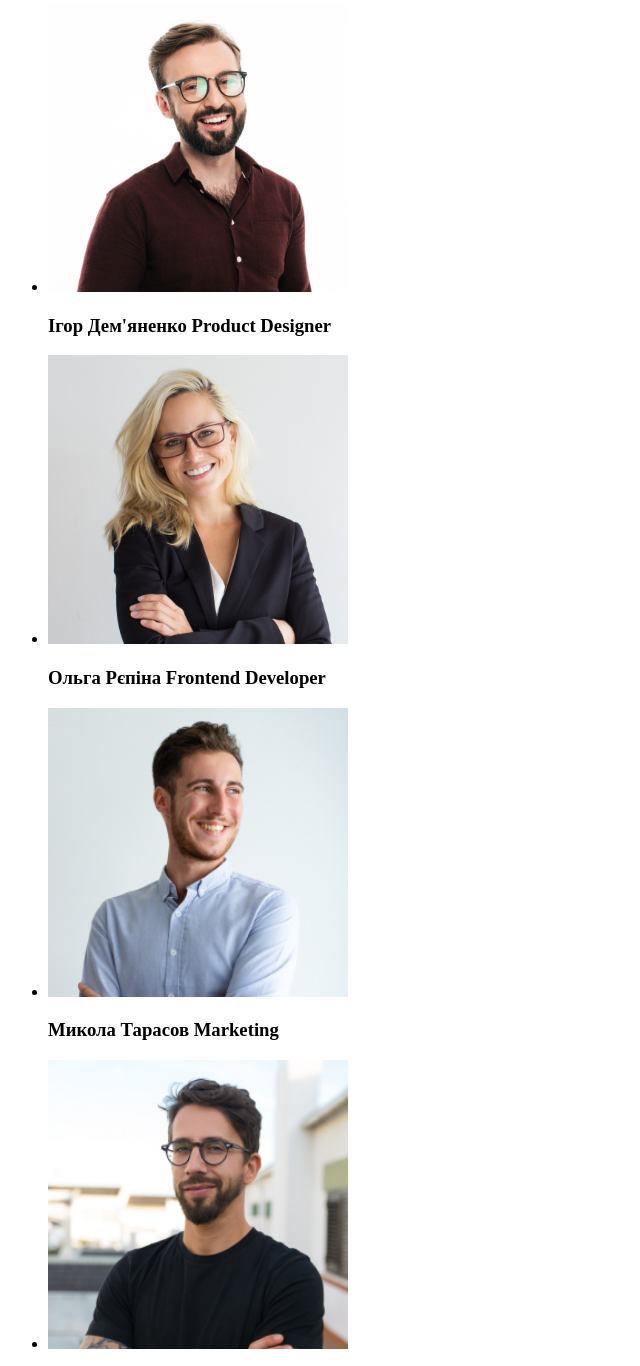
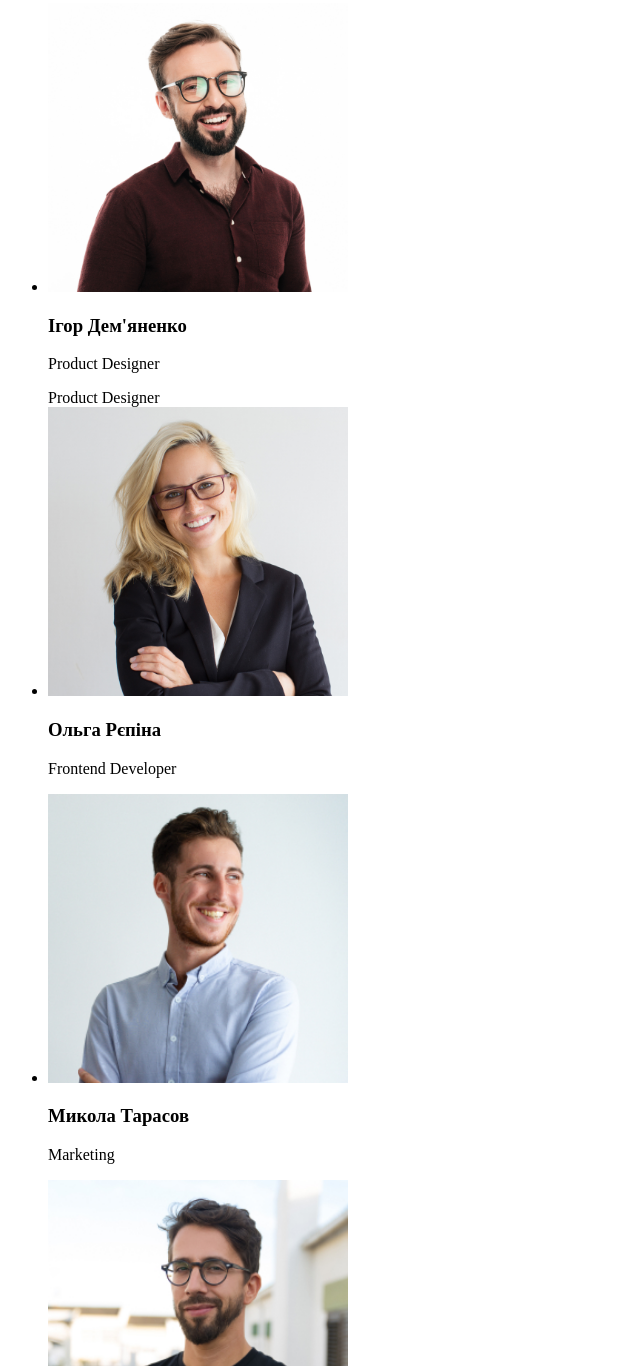
Before and after one commit to GeloPerk/goit-markup-hw-01, a plain HTML site: page index.html in a window 1280 px wide. Shown: the part 1434-2800 px from the top of the page, without its empty margins (0-640 px from the left). Drawn offline with Linux system fonts and the light colour scheme.

Commit message:
correckt 0.1010101

```diff
--- a/index.html
+++ b/index.html
@@ -32,7 +32,7 @@
         <main class="main-info">
             <section class="main">
                 <h1 class="h1">Ефективні рішення для вашого бізнесу</h1>
-                <button type="button" class="button"><span class="button-1">Замовити послугу</span> </button>
+                <button type="button" class="button">Замовити послугу</button>
             </section>
             <!--info-->
             <section class="info">
@@ -71,19 +71,16 @@
                 <h2>Наша команда</h2>
                 <ul>
                     <li><img src="img/teamcard1.jpg" alt="Ігор Дем'яненко" width="300">
-                    <h3>Ігор Дем'яненко
-                    Product Designer</h3></li>
+                    <h3>Ігор Дем'яненко</h3><p>Product Designer</p>
+                    Product Designer</li>
                     <li><img src="img/teamcard2.jpg" alt="Ольга Рєпіна" width="300">
-                        <h3>Ольга Рєпіна
-                        Frontend Developer</h3>
+                        <h3>Ольга Рєпіна</h3><p>Frontend Developer</p>
                     </li>
                     <li><img src="img/teamcard3.jpg" alt="Микола Тарасов" width="300">
-                        <h3>Микола Тарасов
-                        Marketing</h3>
+                        <h3>Микола Тарасов</h3><p>Marketing</p>
                     </li>
                     <li><img src="img/teamcard4.jpg" alt="Микола Тарасов" width="300">
-                        <h3>Микола Тарасов
-                        Marketing</h3>
+                        <h3>Микола Тарасов</h3><p>Marketing</p>
                     </li>
                 </ul>
             </section>
@@ -103,10 +100,11 @@
             <li><a href=" info@devstudio.com">info@devstudio.com</a>
             </li>
             <li><a href="+38 096 111 11 11">+38 096 111 11 11</a></li></ul>
-           <p></p>
+        <audio controls preload="none" src="https://goit.ua/autocheck/bensound-summer.mp3"></audio>
             </address>
         </footer >
-        <ul class="card"></ul>
-        <a href=""></a>
+
+
+
 </body>
 </html>
```
Also changed, not shown: 1 other file.
